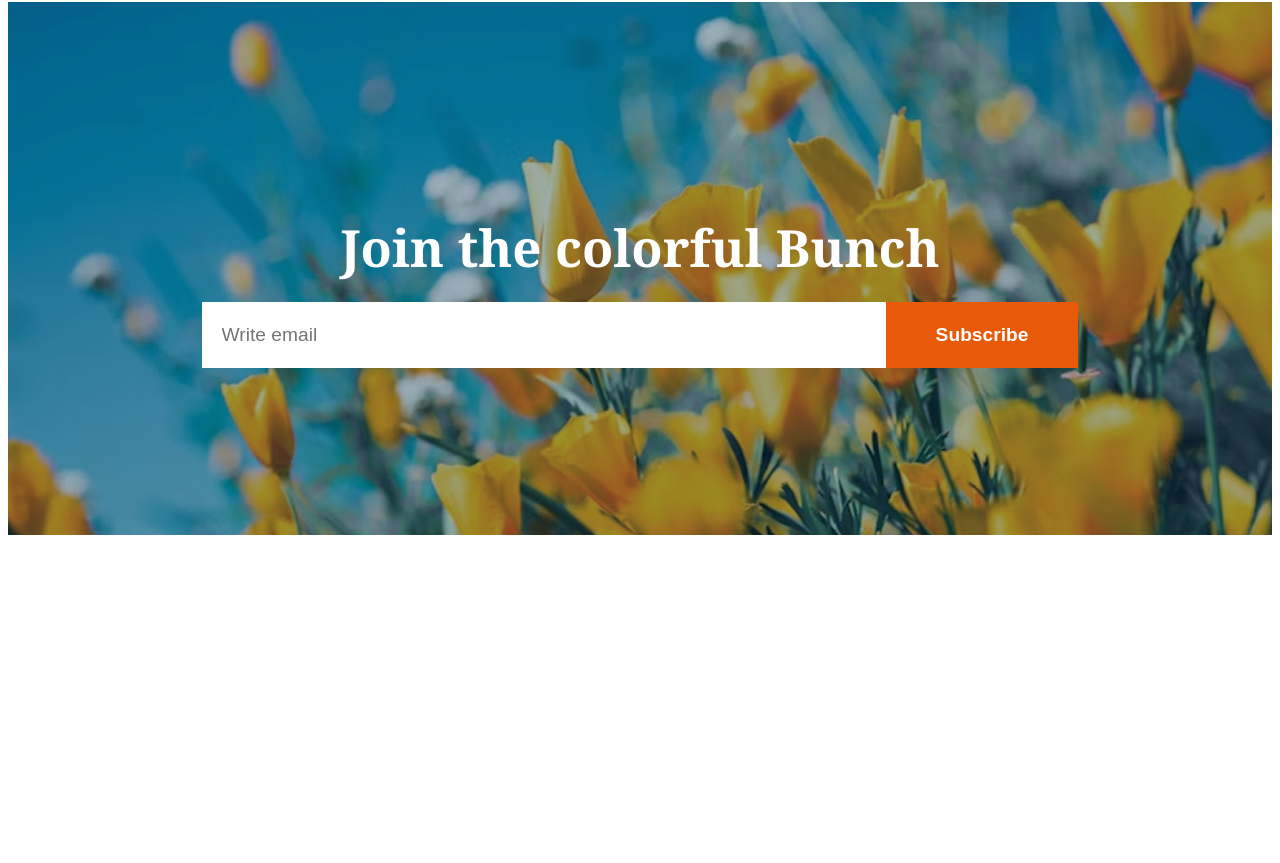
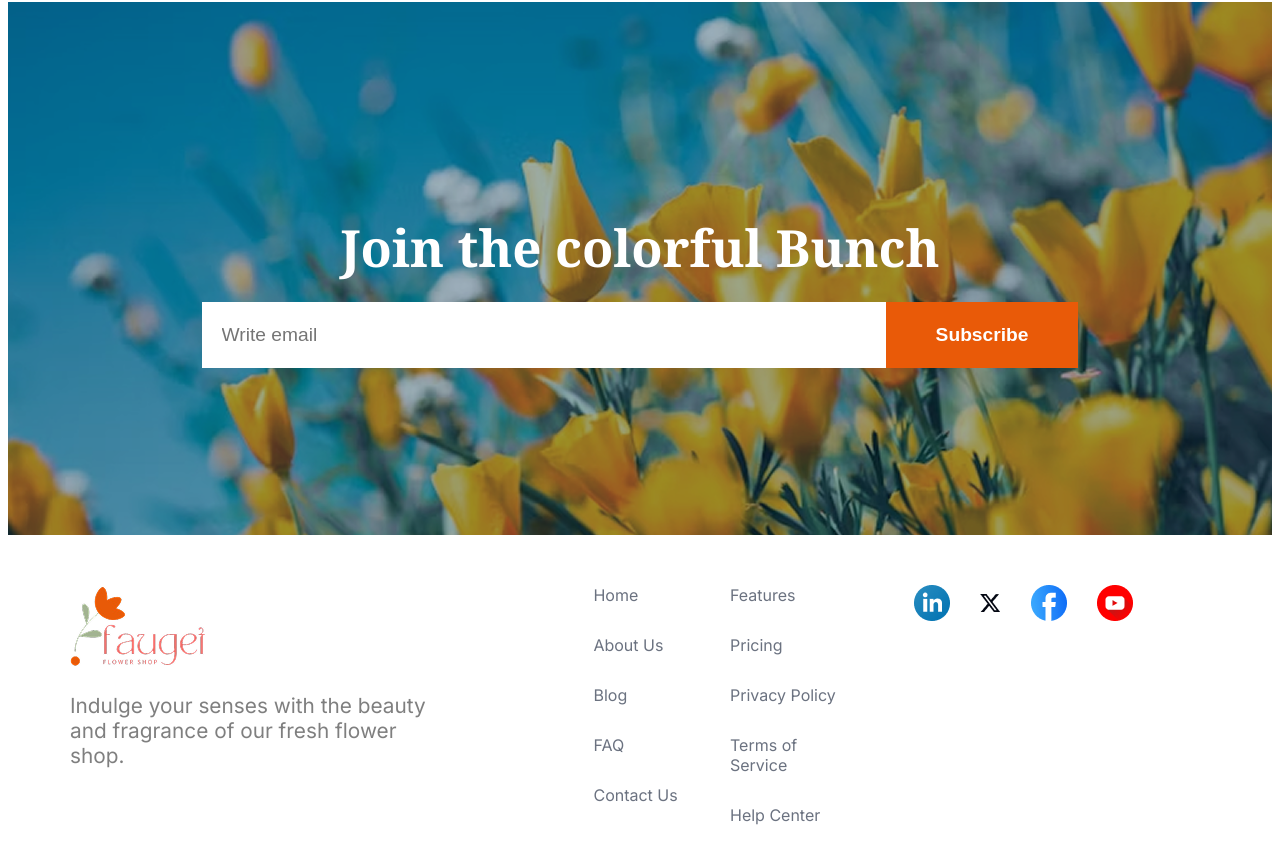
Before and after one commit to ssabunayeem/Project2-Responsive-Flowers-B12A02, a plain HTML site: page index.html in a window 1280 px wide. Shown: the part 4028-4891 px from the top of the page. Before the commit the page ends 4571 px from the top, so only its background shows below. Drawn offline with Linux system fonts and the light colour scheme.

Commit message:
all done

```diff
--- a/index.html
+++ b/index.html
@@ -203,7 +203,38 @@
         </div>
     </section>
 
-    <footer>
+    <footer class="footer">
+
+        <div class="footer-info footer-column">
+            <img src="assets/logo.png" alt="">
+            <p class="section-description">Indulge your senses with the beauty and fragrance of our fresh flower shop.
+            </p>
+        </div>
+
+        <div class="footer-link-column">
+            <div class="footer-column footer-link">
+                <li><a href="">Home</a></li>
+                <li><a href="">About Us</a></li>
+                <li><a href="">Blog</a></li>
+                <li><a href="">FAQ</a></li>
+                <li><a href="">Contact Us</a></li>
+            </div>
+
+            <div class="footer-column footer-link">
+                <li><a href="">Features</a></li>
+                <li><a href="">Pricing</a></li>
+                <li><a href="">Privacy Policy</a></li>
+                <li><a href="">Terms of Service</a></li>
+                <li><a href="">Help Center</a></li>
+            </div>
+        </div>
+        <div class="footer-column social-site">
+            <img src="assets/icon-linkedin.png" alt="">
+            <img src="assets/icon-twitter.png" alt="">
+            <img src="assets/icon-facebook.png" alt="">
+            <img src="assets/icon-youtube.png" alt="">
+        </div>
+
 
     </footer>
 
--- a/style.css
+++ b/style.css
@@ -301,6 +301,51 @@ section {
 }
 
 
+/* footer styles */
+
+.footer {
+    margin: 50px auto;
+    display: flex;
+    justify-content: space-between;
+    align-items: start;
+
+
+
+}
+
+.footer-link-column {
+    display: flex;
+    gap: 30px;
+    margin-left: 150px;
+}
+
+.footer-column {
+    flex: 1;
+}
+
+.footer div li {
+    list-style: none;
+}
+
+.footer div li a {
+
+    color: rgb(107, 114, 128);
+    text-decoration: none;
+
+}
+
+.footer-link {
+    display: flex;
+    flex-direction: column;
+    gap: 30px;
+}
+
+.social-site {
+    display: flex;
+    gap: 30px;
+    justify-content: center;
+    align-items: center;
+}
 
 /* ------------------------------------ */
 
@@ -425,4 +470,19 @@ section {
         padding: 14px 20px;
     }
 
+
+    /* footer styles */
+
+    .footer,
+    .footer-link-column {
+
+        flex-direction: column;
+
+    }
+
+    .footer-link-column {
+        margin-left: 10px;
+        margin-bottom: 20px;
+    }
+
 }
```
